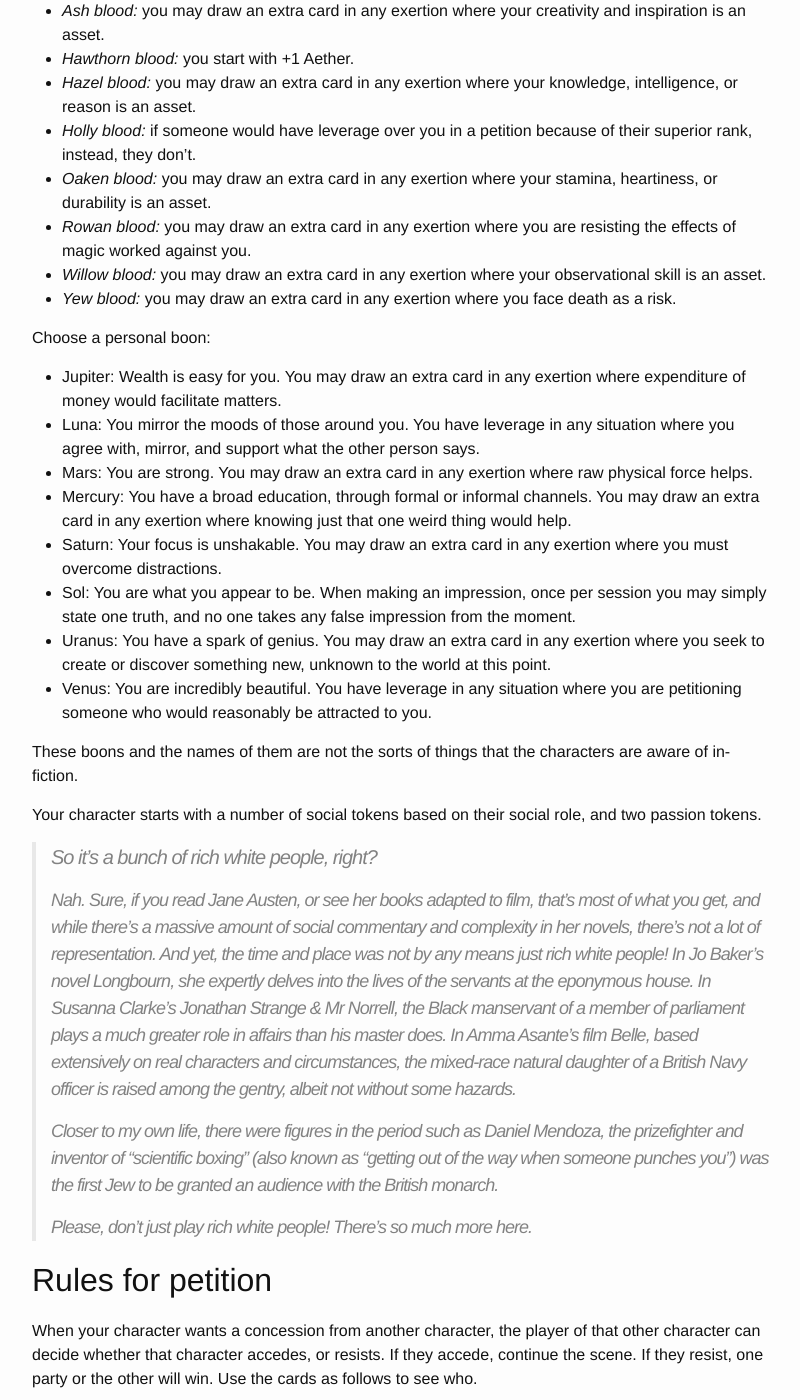
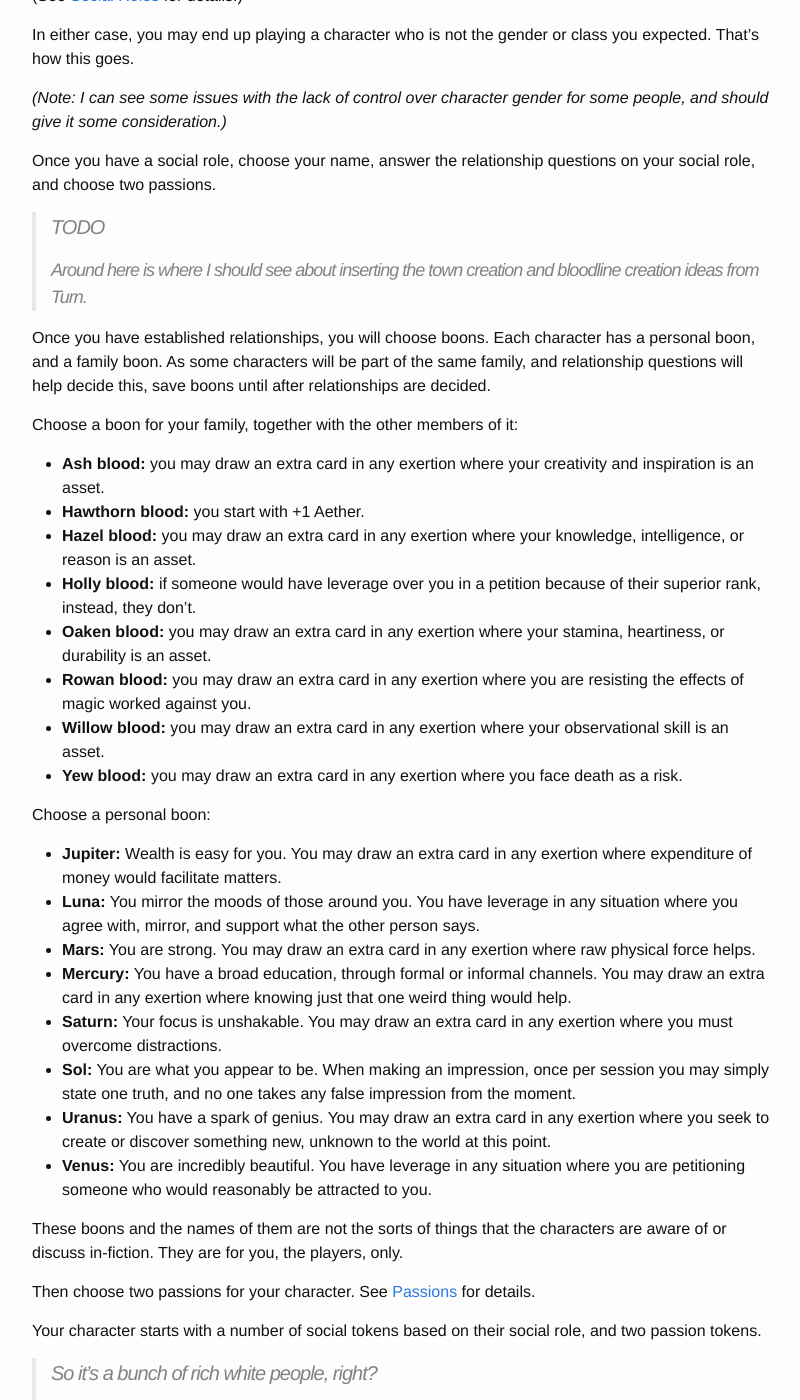
Before and after one commit to wlonk/arcadia, a Jekyll site: the page built from rules/index.md, in a window 1280 px wide and 1400 px high, scrolled down 3114 px. Shown: the whole window, without its empty margins (238-1038 px from the left). Built offline with Jekyll 4.4.1, drawn with Linux system fonts in a browser that asks for light colours; some web fonts are replaced; some of the changed text lies outside the part shown.

Commit message:
Edit pass

```diff
--- a/rules/index.md
+++ b/rules/index.md
@@ -37,7 +37,17 @@
 duty to play these characters faithfully and honestly, to pursue their dreams
 and to face their fears.
 
-After any exchange where you use the cards, shuffle them back together.
+Certain things you say will use certain rules:
+
+  * If you want something from another character, use
+    [petition](#rules-for-petition).
+  * If you want to do something, but it's difficult or risky, use
+    [exertion](#rules-for-exertion).
+  * If you want to impress someone, use [impression](#rules-for-impression).
+  * If you want to cast a spell, use [magic](#rules-for-magic).
+
+Some of these rules will involve using the playing cards. After any time where
+you use the cards, shuffle them back together.
 
 The tokens should be of two clearly different varieties, one used for _role
 tokens_, the other used for _passion tokens_. The former represent how well
@@ -141,8 +151,21 @@
 choose from among them for their character. For hardcore, deal each player one,
 and that is who they will play.
 
+(See [Social Roles](#appendix-social-roles) for details.)
+
+In either case, you may end up playing a character who is not the gender or
+class you expected. That's how this goes.
+
+_(Note: I can see some issues with the lack of control over character gender
+for some people, and should give it some consideration.)_
+
 Once you have a social role, choose your name, answer the relationship
 questions on your social role, and choose two passions.
+
+> #### TODO
+>
+> Around here is where I should see about inserting the town creation and
+> bloodline creation ideas from _Turn_.
 
 Once you have established relationships, you will choose boons. Each character
 has a personal boon, and a family boon. As some characters will be part of the
@@ -151,47 +174,51 @@
 
 Choose a boon for your family, together with the other members of it:
 
-  - *Ash blood:* you may draw an extra card in any exertion where your
+  - **Ash blood:** you may draw an extra card in any exertion where your
     creativity and inspiration is an asset.
-  - *Hawthorn blood:* you start with +1 Aether.
-  - *Hazel blood:* you may draw an extra card in any exertion where your
+  - **Hawthorn blood:** you start with +1 Aether.
+  - **Hazel blood:** you may draw an extra card in any exertion where your
     knowledge, intelligence, or reason is an asset.
-  - *Holly blood:* if someone would have leverage over you in a petition
+  - **Holly blood:** if someone would have leverage over you in a petition
     because of their superior rank, instead, they don't.
-  - *Oaken blood:* you may draw an extra card in any exertion where your
+  - **Oaken blood:** you may draw an extra card in any exertion where your
     stamina, heartiness, or durability is an asset.
-  - *Rowan blood:* you may draw an extra card in any exertion where you are
+  - **Rowan blood:** you may draw an extra card in any exertion where you are
     resisting the effects of magic worked against you.
-  - *Willow blood:* you may draw an extra card in any exertion where your
+  - **Willow blood:** you may draw an extra card in any exertion where your
     observational skill is an asset.
-  - *Yew blood:* you may draw an extra card in any exertion where you face
+  - **Yew blood:** you may draw an extra card in any exertion where you face
     death as a risk.
 
 Choose a personal boon:
 
-  - Jupiter: Wealth is easy for you. You may draw an extra card in any exertion
-    where expenditure of money would facilitate matters.
-  - Luna: You mirror the moods of those around you. You have leverage in any
-    situation where you agree with, mirror, and support what the other person
-    says.
-  - Mars: You are strong. You may draw an extra card in any exertion where raw
-    physical force helps.
-  - Mercury: You have a broad education, through formal or informal channels.
-    You may draw an extra card in any exertion where knowing just that one
-    weird thing would help.
-  - Saturn: Your focus is unshakable. You may draw an extra card in any
+  - **Jupiter:** Wealth is easy for you. You may draw an extra card in any
+    exertion where expenditure of money would facilitate matters.
+  - **Luna:** You mirror the moods of those around you. You have leverage in
+    any situation where you agree with, mirror, and support what the other
+    person says.
+  - **Mars:** You are strong. You may draw an extra card in any exertion where
+    raw physical force helps.
+  - **Mercury:** You have a broad education, through formal or informal
+    channels. You may draw an extra card in any exertion where knowing just
+    that one weird thing would help.
+  - **Saturn:** Your focus is unshakable. You may draw an extra card in any
     exertion where you must overcome distractions.
-  - Sol: You are what you appear to be. When making an impression, once per
+  - **Sol:** You are what you appear to be. When making an impression, once per
     session you may simply state one truth, and no one takes any false
     impression from the moment.
-  - Uranus: You have a spark of genius. You may draw an extra card in any
+  - **Uranus:** You have a spark of genius. You may draw an extra card in any
     exertion where you seek to create or discover something new, unknown to the
     world at this point.
-  - Venus: You are incredibly beautiful. You have leverage in any situation
+  - **Venus:** You are incredibly beautiful. You have leverage in any situation
     where you are petitioning someone who would reasonably be attracted to you.
 
 These boons and the names of them are not the sorts of things that the
-characters are aware of in-fiction.
+characters are aware of or discuss in-fiction. They are for you, the players,
+only.
+
+Then choose two passions for your character. See [Passions](#appendix-passions)
+for details.
 
 Your character starts with a number of social tokens based on their social
 role, and two passion tokens.
@@ -208,7 +235,7 @@
 > affairs than his master does. In Amma Asante's film _Belle_, based
 > extensively on real characters and circumstances, the mixed-race natural
 > daughter of a British Navy officer is raised among the gentry, albeit not
-> without some hazards.
+> without some difficulties that her white adoptive sister does not face.
 >
 > Closer to my own life, there were figures in the period such as Daniel
 > Mendoza, the prizefighter and inventor of "scientific boxing" (also known as
@@ -268,19 +295,19 @@
 from it during Gossip until you have fully recovered it. If a reputation has
 four boxes marked, you may not choose it as the damaged reputation, either!
 
-### Fairies
+### Petitioning Fairies
 
-When you petition with a fairy, you use passion tokens instead of role tokens
-to draw cards, and may not make a desperate declaration or passionate plea. If
-you are put in the position of not having a winning card or enough tokens to
-get one, you _just lose_. On the other hand, you cannot damage a reputation.
+When you petition a fairy, you use passion tokens instead of role tokens to
+draw cards, and may not make a desperate declaration or passionate plea. If you
+are put in the position of not having a winning card or enough tokens to get
+one, you _just lose_. On the other hand, you cannot damage a reputation.
 
 Fairies _always_ have leverage over any mortal they talk with.
 
 ## Rules for exertion
 
 When your character does something well out of their usual affairs, under
-extreme or adverse circumstances, or puts themselves in mortal danger, they are
+extreme or adverse circumstances, or that puts them in mortal danger, they are
 _exerting_ themselves.
 
 Before exerting yourself, be very clear what the goal is, and what sorts of
@@ -373,7 +400,8 @@
 points.
 
 If you cannot see, or if it is your turn to raise and you are out of cards to
-do so, you may escalate to draw cards equal to your Aether again. The level of escalation determines the potential cost of fallout:
+do so, you may escalate to draw cards equal to your Aether again. The level of
+escalation determines the potential cost of fallout:
 
  1. Confusion and exhaustion (you start here)
  2. Long-term magical side effects, like flashing eyes, floating hair, an
@@ -400,8 +428,7 @@
 drive the action from the NPCs' point of view. Remember to think about and
 communicate what will happen if the PCs don't act.
 
-NPCs also get starting social role tokens (from 3 to 5) based on their rank,
-and a suit (randomly drawn, or based on their personality).
+NPCs also get starting social role tokens (from 3 to 5) based on their rank.
 
 In a conflict, an emotional outburst puts a PC's reputation at risk. If they
 never make an outburst, they stand a real chance of not getting what they want.
@@ -427,6 +454,21 @@
 someone's been pushed into a spot where they might need a spell to get what
 they want. Basically, the arc of an _Arcadia_ story should dip low quickly,
 then up-tick with the fairy's intervention, then wobble.
+
+### Desperation
+
+Let's be clear: you have to be desperate to make a deal with a fairy. Everyone,
+but _everyone_, knows better. But sometimes, you see no other choice---or
+rather, the other choice is _worse_.
+
+When you have one kind of power in a world that strips you of power, you will
+use it, you will exercise it, you will rely on it. If that is being trusted
+with secrets, you will wield secrets as a weapon. If you have sexual appeal,
+you will wield sexuality as a weapon. If you have no further to fall but to a
+sinful and unmourned grave, you will wield recklessness as a weapon.
+
+Not every character will be desperate! But at least one or two must be. And
+those are the ones to whom the fairy offers their fondest dreams.
 
 ### Perils of the Period
 
@@ -486,21 +528,6 @@
 the inner lives of the characters you see at the table. Not in their victories
 or failures, _per se_, but in how those victories and failures let them show
 their true colors.
-
-### Desperation
-
-Let's be clear: you have to be desperate to make a deal with a fairy. Everyone,
-but _everyone_, knows better. But sometimes, you see no other choice---or
-rather, the other choice is _worse_.
-
-When you have one kind of power in a world that strips you of power, you will
-use it, you will exercise it, you will rely on it. If that is being trusted
-with secrets, you will wield secrets as a weapon. If you have sexual appeal,
-you will wield sexuality as a weapon. If you have no further to fall but to a
-sinful and unmourned grave, you will wield recklessness as a weapon.
-
-Not every character will be desperate! But at least one or two must be. And
-those are the ones to whom the fairy offers their fondest dreams.
 
 ## Rules for how characters change and grow
 
```
Also changed, not shown: other parts of rules/index.md (+5 -5 lines).
